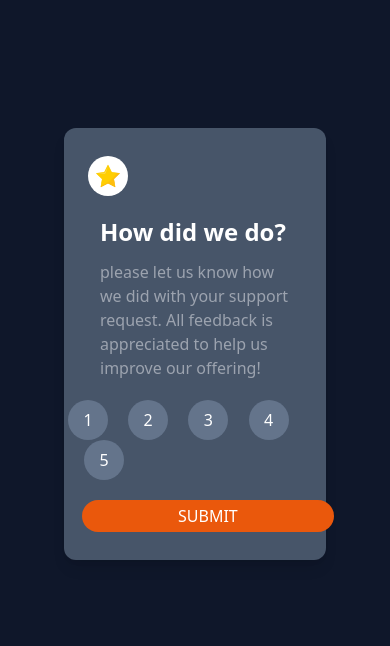
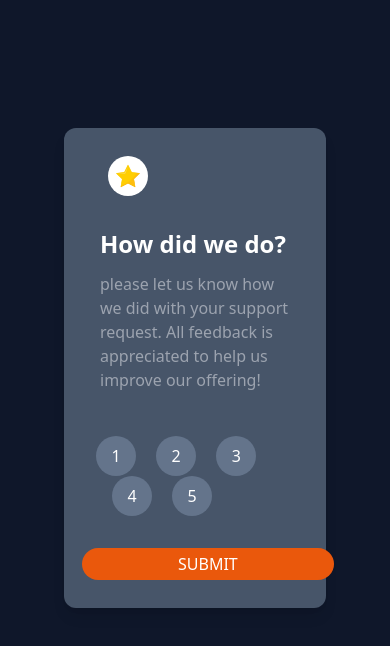
Before and after one commit to Ajmubby/Reviews, a website: page rating.html in a window 390 px wide. Drawn offline with Linux system fonts and the light colour scheme.

Commit message:
new commit

```diff
--- a/rating.html
+++ b/rating.html
@@ -8,10 +8,10 @@
 </head>
 <body class="bg-slate-900">
     <div class="py-7 px-1 max-w-xl mx-16 my-32 sm:py-7 sm:px-7  sm:mx-40 sm:my-32 md:py-7 md:px-7  md:mx-16 md:my-32 bg-slate-600 rounded-xl shadow-lg space-y-5 lg:py-7 lg:px-16 lg:mx-72 lg:my-64 xl:py-7 xl:px-16 xl:mx-72 xl:my-64">
-        <div class="px-4">
+        <div class="px-9">
             <img class="h-10 w-10 rounded-full mx-1" src="./star_icon.avif" alt="icon">
         </div>
-        <div class="sm:py-3 px-7">
+        <div class="py-3 px-7 sm:py-2 sm:px-14">
             <div class="space-y-3 px-1">
                 <p class="text-white font-semibold text-2xl">
                     How did we do?
@@ -21,17 +21,18 @@
                 </p>
             </div>
         </div>
-        <div class="">
+        <div class="py-3 px-7 sm:py-2 sm:px-14">
             <div class="justify-around space-x-4 lg:space-x-3 lg:items-center">
                 <button class="text-white rounded-full bg-slate-500 h-10 w-10 lg:h-12 lg:w-12">1</button>
                 <button class="text-white rounded-full bg-slate-500 h-10 w-10 lg:h-12 lg:w-12">2</button>
                 <button class="text-white rounded-full bg-slate-500 h-10 w-10 lg:h-12 lg:w-12">3</button>
-                <button class="text-white rounded-full bg-slate-500 h-10 w-10 lg:h-12 lg:w-12">4</button>
-                <button class="text-white rounded-full bg-slate-500 h-10 w-10 lg:h-12 lg:w-12 hover:bg-orange-400 cursor-pointer">5</button>
+                <button class="text-white rounded-full bg-slate-500 hover:bg-slate-400 h-10 w-10 lg:h-12 lg:w-12">4</button>
+                <button class="text-white rounded-full bg-slate-500 h-10 w-10 lg:h-12 lg:w-12 hover:bg-orange-500 cursor-pointer">5</button>
             </div>
         </div>
         <div>
-            <button class="text-white bg-orange-600 px-24 py-1 rounded-2xl mx-3.5">SUBMIT</button>
+            <button class="text-white bg-orange-600 hover:bg-white hover:text-orange-500  px-24 py-1 sm:mx-16
+             rounded-2xl mx-3.5">SUBMIT</button>
         </div>
 
     </div>
```
Also changed, not shown: illustration.html (added, +17 -0 lines), rating/rating.css.
